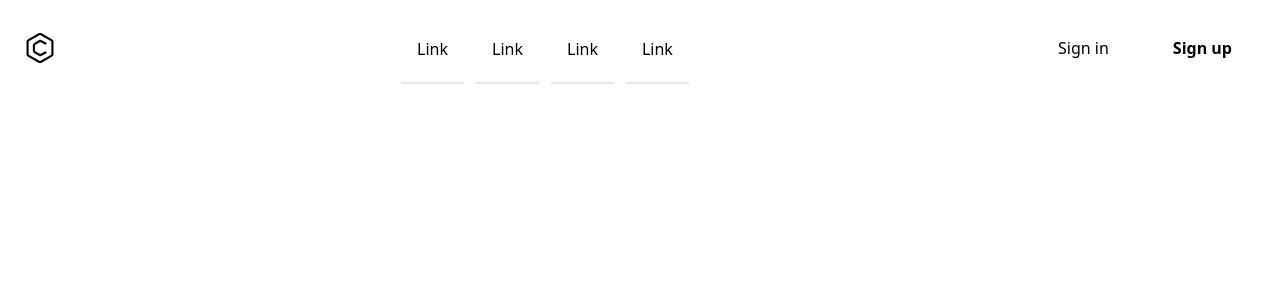
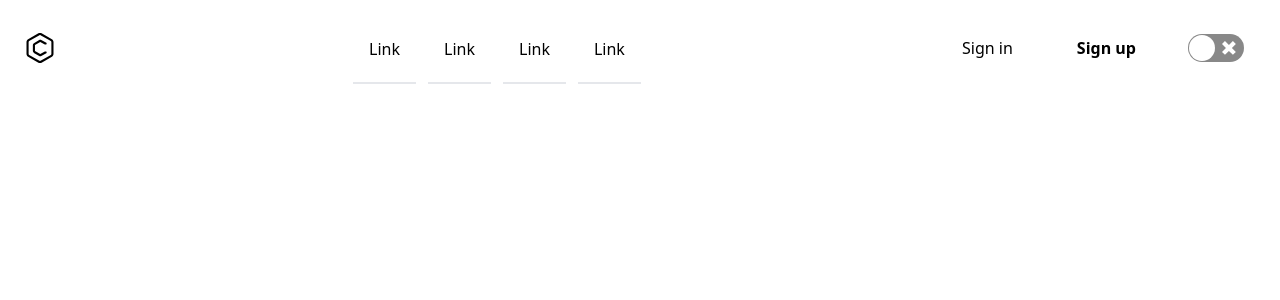
Before and after one commit to HasanMdKamrul/rostocker-events-app, a React (Create React App) app: page / in a window 1280 px wide. Shown: the top 300 px of the page. Built offline with nearby package versions, Linux system fonts and the light colour scheme.

Commit message:
light and dark theme added

```diff
--- a/package.json
+++ b/package.json
@@ -10,6 +10,7 @@
     "react-dom": "^18.2.0",
     "react-router-dom": "^6.4.3",
     "react-scripts": "5.0.1",
+    "react-switch": "^7.0.0",
     "web-vitals": "^2.1.0"
   },
   "scripts": {
--- a/src/Pages/ErrorPage/Shared/Navbar/Navbar.jsx
+++ b/src/Pages/ErrorPage/Shared/Navbar/Navbar.jsx
@@ -1,6 +1,12 @@
-import React from "react";
+import React, { useContext } from "react";
+import Switch from "react-switch";
+import { ThemeContext } from "../../../../Contexts/ThemeProvider";
 
 const Navbar = () => {
+  const { theme, toggleTheme } = useContext(ThemeContext);
+
+  console.log(theme);
+
   return (
     <header className="p-4 dark:bg-gray-800 dark:text-gray-100">
       <div className="container flex justify-between h-16 mx-auto">
@@ -63,6 +69,12 @@ const Navbar = () => {
           <button className="self-center px-8 py-3 font-semibold rounded dark:bg-violet-400 dark:text-gray-900">
             Sign up
           </button>
+
+          <Switch
+            className="mx-5"
+            onChange={() => toggleTheme()}
+            checked={theme}
+          />
         </div>
         <button className="p-4 lg:hidden">
           <svg
--- a/tailwind.config.js
+++ b/tailwind.config.js
@@ -1,6 +1,7 @@
 /** @type {import('tailwindcss').Config} */
 module.exports = {
   content: ["./src/**/*.{js,jsx,ts,tsx}"],
+  darkMode: "class",
   theme: {
     extend: {},
   },
```
Also changed, not shown: 2 other files (tests, documents, lock files or other folders).
